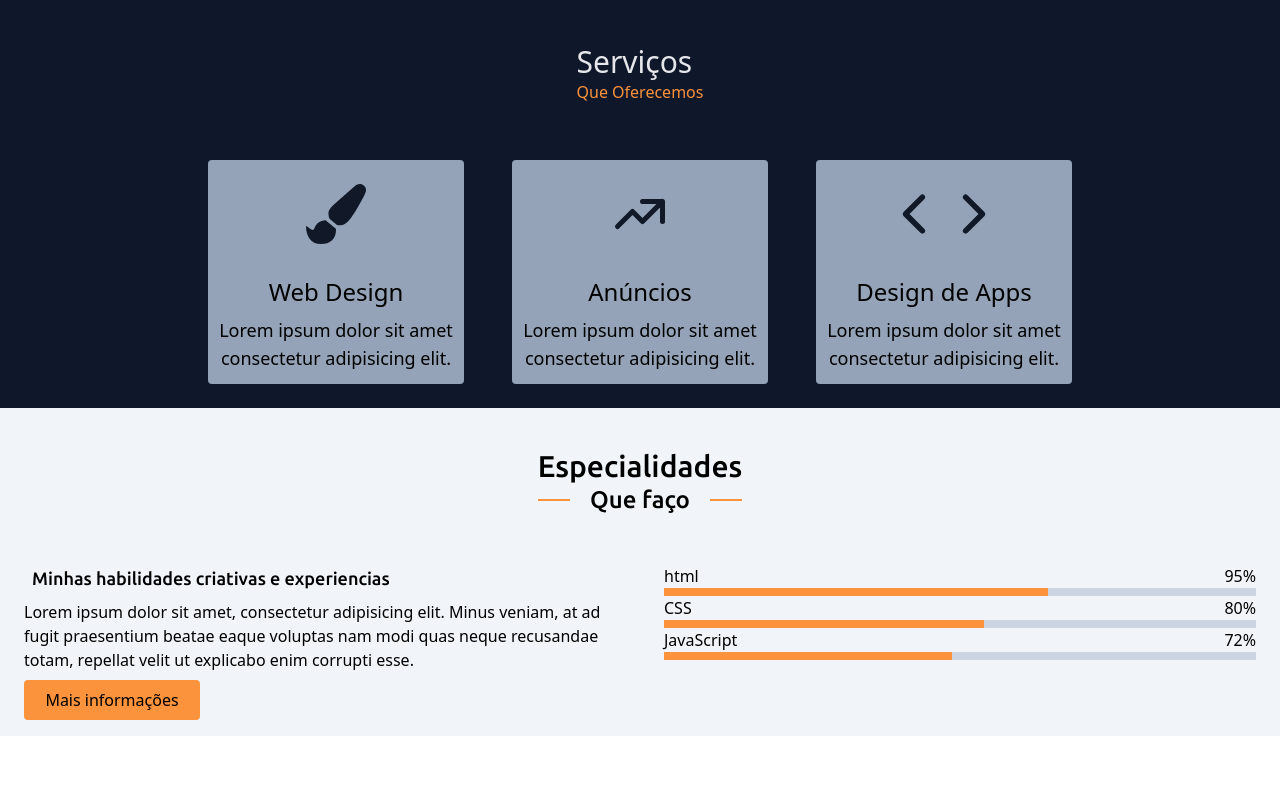
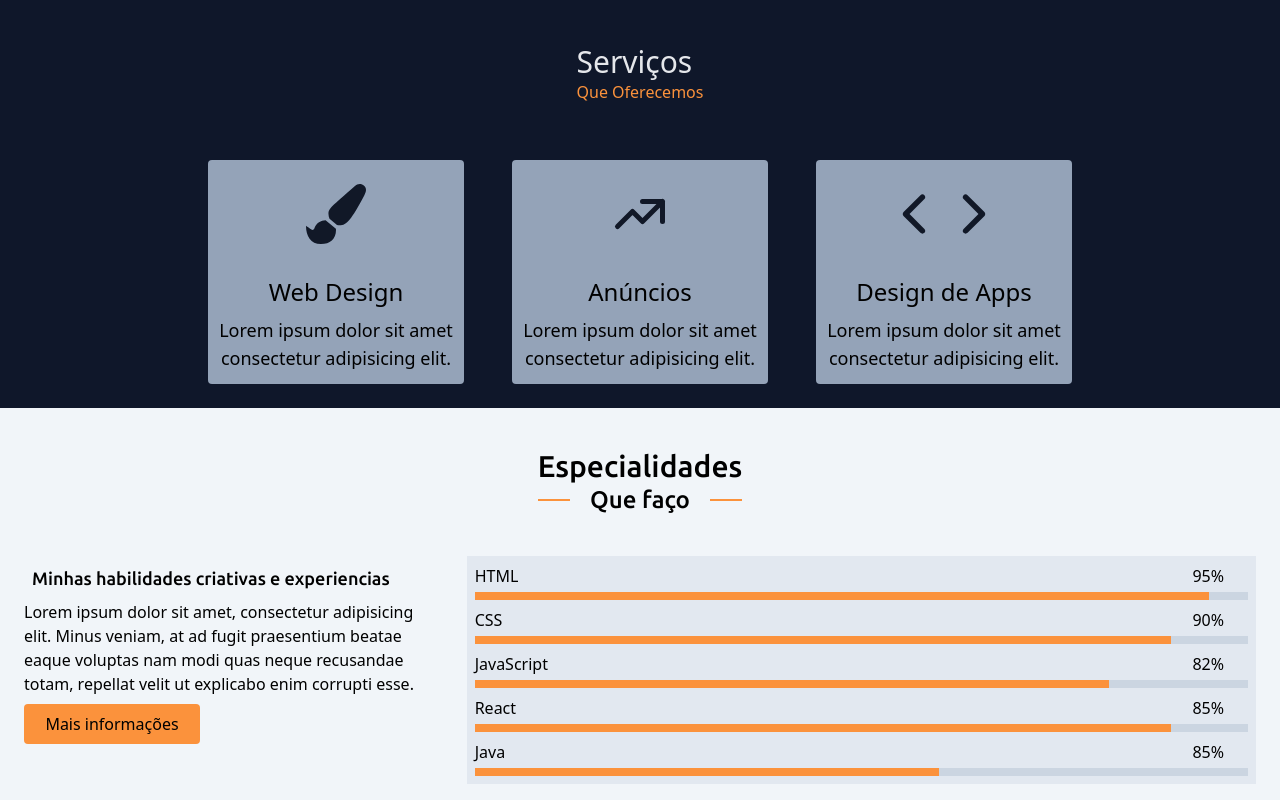
Before and after one commit to Shepardy22/portifolio_01, a React (Create React App) app: page / in a window 1280 px wide. Shown: the part 1242-2042 px from the top of the page. Before the commit the page ends 1978 px from the top, so only its background shows below. Built offline with nearby package versions, Linux system fonts and the light colour scheme.

Commit message:
Update Especialidades / SkillBox

```diff
--- a/package.json
+++ b/package.json
@@ -6,7 +6,9 @@
     "@testing-library/jest-dom": "^5.16.5",
     "@testing-library/react": "^13.4.0",
     "@testing-library/user-event": "^13.5.0",
+    "bootstrap": "^5.2.2",
     "react": "^18.2.0",
+    "react-bootstrap": "^2.5.0",
     "react-dom": "^18.2.0",
     "react-icons": "^4.6.0",
     "react-scripts": "5.0.1",
--- a/public/index.html
+++ b/public/index.html
@@ -7,6 +7,7 @@
   <meta name="viewport" content="width=device-width, initial-scale=1" />
   <meta name="theme-color" content="#000000" />
   <meta name="description" content="Web site created using create-react-app" />
+
 
 
 
--- a/src/components/Especialidades.jsx
+++ b/src/components/Especialidades.jsx
@@ -1,3 +1,6 @@
+import SkillBox from "./SkillBox";
+
+
 export default function Especialidades(){
     return (
         <div className="w-full h-full flex flex-col mx-auto m-4">
@@ -17,36 +20,7 @@ export default function Especialidades(){
                     <button className="py-2 w-44 rounded mt-2 hover:font-bold bg-orange-400">Mais informações</button>
                 </div>
 
-                <div className="flex flex-col mx-6 md:w-1/2 mt-8 md:mt-2 ">
-                    <div className="">
-                        <div className="flex justify-between ">
-                            <span>html</span>
-                            <span> 95%</span>
-                        </div>
-                        <div className="bg-slate-300 h-2 w-full  ">
-                            <div className="bg-orange-400 w-96 h-2 "/>
-                        </div>
-                    </div>
-                    <div>
-                        <div className="flex justify-between">
-                            <span>CSS</span>
-                            <span> 80%</span>
-                        </div>
-                        <div className="bg-slate-300 h-2 w-full">
-                            <div className="bg-orange-400 w-80 h-2 "/>
-                        </div>
-                    </div>
-                    <div>
-                        <div className="flex justify-between">
-                            <span>JavaScript</span>
-                            <span> 72%</span>
-                        </div>
-                        <div className="bg-slate-300 h-2 w-full">
-                            <div className="bg-orange-400 w-72 h-2 "/>
-                        </div>
-                    </div>
-
-                </div>
+                <SkillBox/>
             </div>
 
         </div>
--- /dev/null
+++ b/src/components/SkillBox.jsx
@@ -0,0 +1,61 @@
+export default function  SkillBox(){
+    return (
+        //container
+        <div className="relative mx-6  w-full bg-slate-200">
+            <div className=" m-2">
+                <div className="flex justify-between mr-6">
+                    <span className="block">HTML</span>
+                    <span className="tootip">95%</span>
+                </div>
+
+                <div className="h-2 w-full mt-1 bg-slate-300 ">
+                    <span className="relative block h-full w-95 bg-orange-400"/>
+                </div>
+            </div>
+
+            <div className=" m-2">
+                <div className="flex justify-between mr-6">
+                    <span className="block">CSS</span>
+                    <span className="tootip">90%</span>
+                </div>
+
+                <div className="h-2 w-full mt-1 bg-slate-300 ">
+                    <span className="relative block h-full w-85 bg-orange-400"/>
+                </div>
+            </div>
+
+            <div className=" m-2">
+                <div className="flex justify-between mr-6">
+                    <span className="block">JavaScript</span>
+                    <span className="tootip">82%</span>
+                </div>
+
+                <div className="h-2 w-full mt-1 bg-slate-300 ">
+                    <span className="relative block h-full w-82 bg-orange-400"/>
+                </div>
+            </div>
+
+            <div className=" m-2">
+                <div className="flex justify-between mr-6">
+                    <span className="block">React</span>
+                    <span className="tootip">85%</span>
+                </div>
+
+                <div className="h-2 w-full mt-1 bg-slate-300 ">
+                    <span className="relative block h-full w-85 bg-orange-400"/>
+                </div>
+            </div>
+
+            <div className=" m-2">
+                <div className="flex justify-between mr-6">
+                    <span className="block">Java</span>
+                    <span className="tootip">85%</span>
+                </div>
+
+                <div className="h-2 w-full mt-1 bg-slate-300 ">
+                    <span className="relative block h-full w-60 bg-orange-400"/>
+                </div>
+            </div>
+        </div>
+    )
+}
--- a/src/index.js
+++ b/src/index.js
@@ -3,6 +3,8 @@ import ReactDOM from 'react-dom/client';
 import './index.css';
 import App from './App';
 import reportWebVitals from './reportWebVitals';
+
+
 
 const root = ReactDOM.createRoot(document.getElementById('root'));
 root.render(
--- a/tailwind.config.js
+++ b/tailwind.config.js
@@ -8,9 +8,13 @@ module.exports = {
       fontFamily: {
         ubuntu: ["Ubuntu", "sans-serif"],
       },
-      // backgroundImage: {
-      //   "backgroundBG": "url('./img/bg.jpg')",
-      // },
+      width: {
+        "95": "95.0%", //html
+        "85": "90.0%", // css / react
+        "82": "82.0%", // js
+        "60": "60.0%", // java
+      },
+
     },
     variants: {
       extend: {
```
Also changed, not shown: 1 other file (tests, documents, lock files or other folders).
